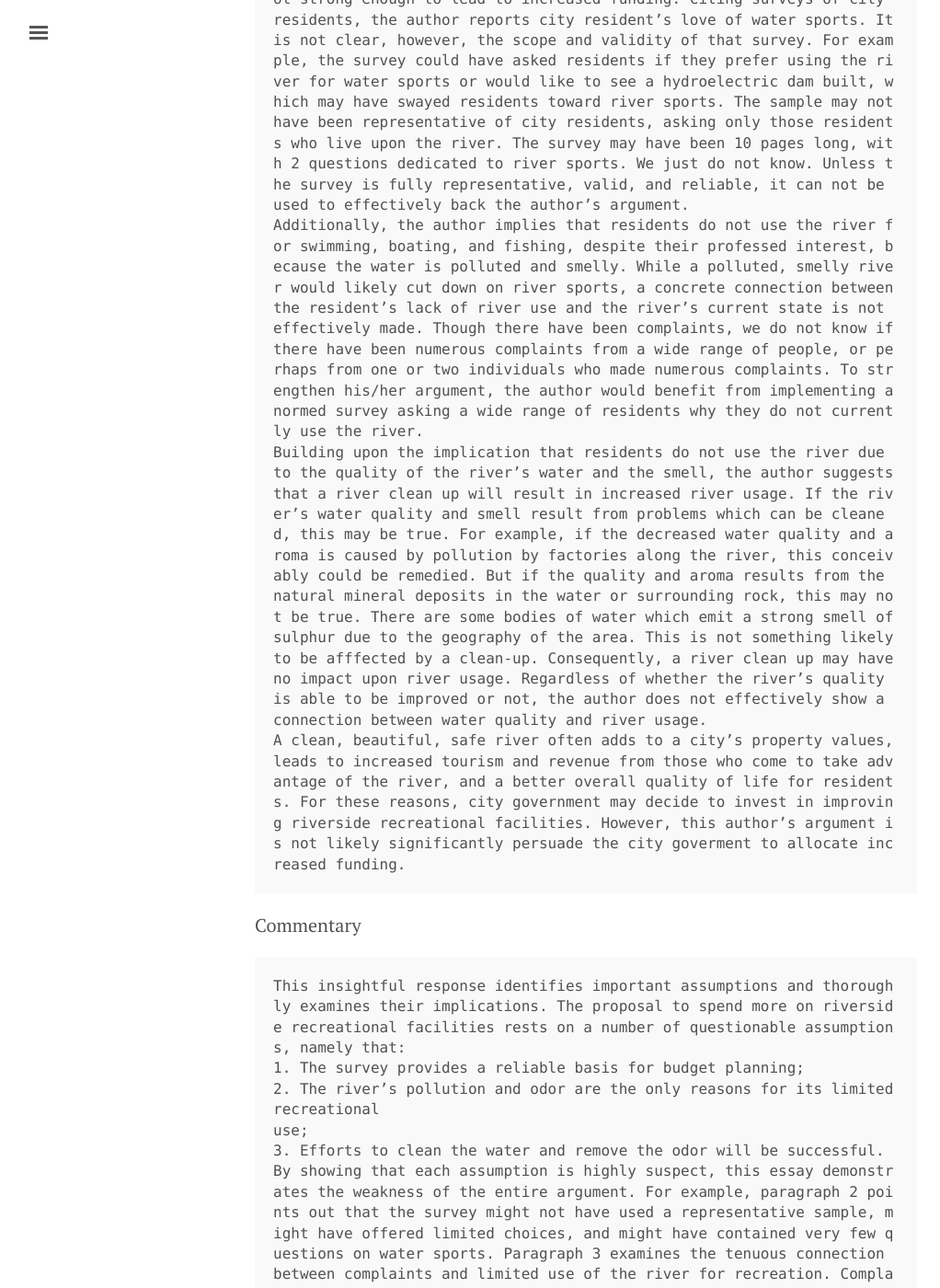
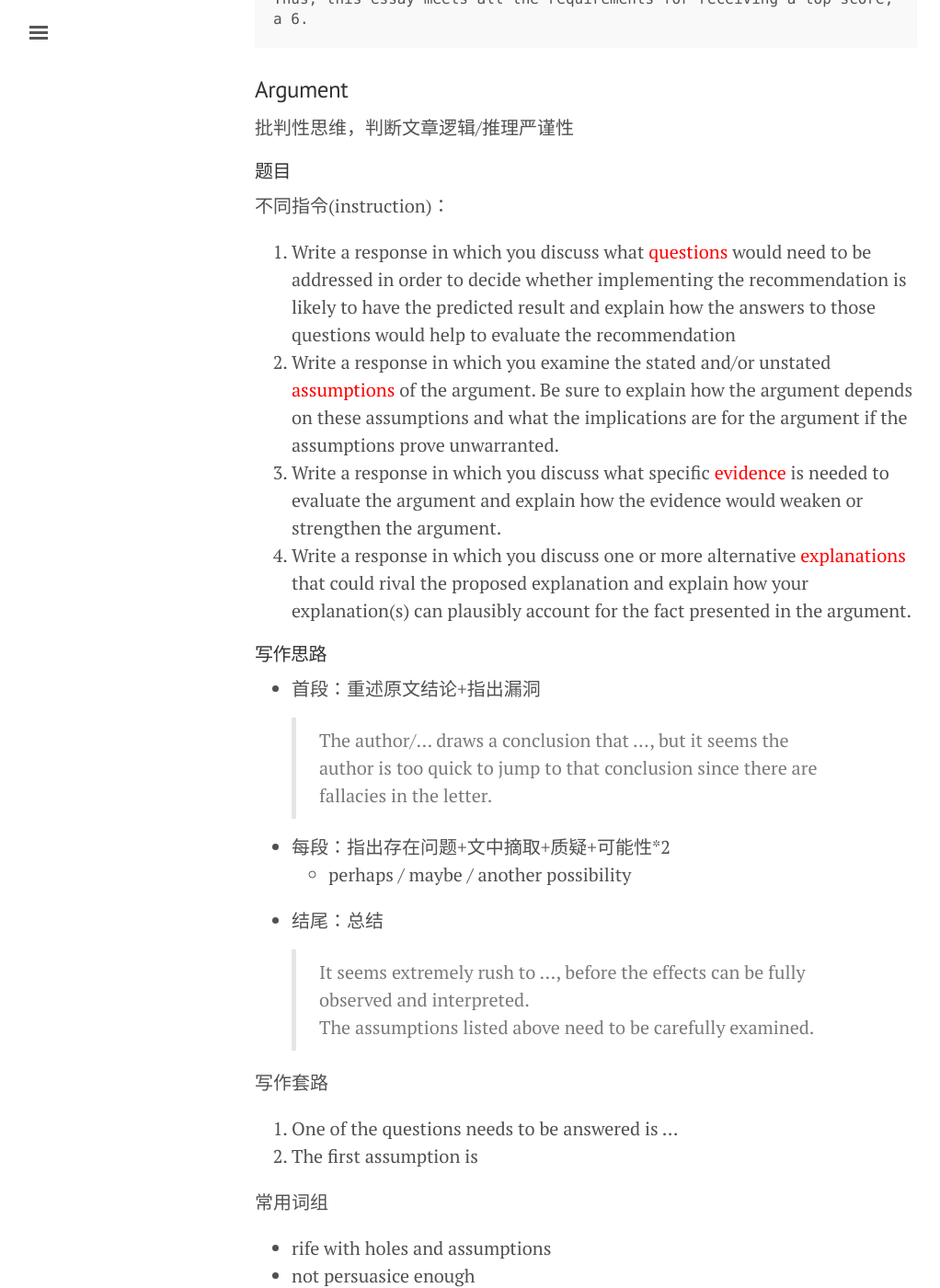
Before and after one commit to Ewenwan/chhzh123.github.io, a Jekyll site: the page built from _posts/2019-02-11-gre-og.md, in a window 1280 px wide and 1400 px high, scrolled down 4334 px. Shown: the whole window at 92% size, without its empty margins (3-1025 px from the left). Built offline with Jekyll 4.4.1, drawn with Linux system fonts in a browser that asks for light colours; nearby versions of some CDN libraries; comment, search, counter and statistics services are not loaded; some of the changed text lies outside the part shown.

Commit message:
[blog] Update GRE

```diff
--- a/_posts/2019-02-11-gre-og.md
+++ b/_posts/2019-02-11-gre-og.md
@@ -26,11 +26,43 @@ tags: abroad
 * WW QVQVQ
 * WW VQVQV
 
+## 填空
+### 题型与评分
+每个section共10题，包括三种题型
+* Reading Comprehension
+* Text Completion：5选1；2空3选1；3空3选1
+* Sentence Equivalence：6选2
+
+一般第一个部分题型稳定
+| 题型 | 文本填空 | 阅读 | 句子平衡 | 阅读 |
+| :-:  | :-: | :-: | :-: | :-: |
+| 题目数量 | 6 | 6 | 4 | 4 |
+| 题型数量 | 单空2<br/>双空3<br/>三空 | 短1(2)<br/>长1(4) | / | 单1(1)<br/>中1(3) |
+
+第二个section难度
+| 难度 | 对应分数 | 对应第一个section正确率 |
+| easy | 130-154 | 0-6 |
+| medium | 142-162 | 7-12 |
+| hard | 150-170 | 13-20 |
+
+填空的考察重点为**题干中寻证**，因此**同义信息**只会不断出现
+
+### 方法
+一个词感情色彩的褒贬好坏和一个词的趋势正负不一定等同
+* 如，改正(correct)错误是好事，但是动词的趋势是负的（不要错误）
+
+做五选一题一种取巧的方法是看趋势正负（并列结构）
+
+## 阅读
+每个section共10题
+
 ## 写作
 ### Issue
 论述文，赞同或不赞同观点
 
-Sample
+#### 题目及写作思路
+
+#### Sample
 > As people rely more and more on technology to solve problems, the ability of humans to think for themselves will surely deteriorate.<br/><br/>
 Discuss the extent to which you agree or disagree with the statement and explain your reasoning for the position you take. In developing and supporting your position, you should consider ways in which the statement might or might not hold true and explain how these considerations shape your position
 
@@ -54,7 +86,31 @@ Thus, this essay meets all the requirements for receiving a top score, a 6.
 ### Argument
 批判性思维，判断文章逻辑/推理严谨性
 
-Sample
+#### 题目
+不同指令(instruction)：
+1. Write a response in which you discuss what <font color="red">questions</font> would need to be addressed in order to decide whether implementing the recommendation is likely to have the predicted result and explain how the answers to those questions would help to evaluate the recommendation
+2. Write a response in which you examine the stated and/or unstated <font color="red">assumptions</font> of the argument. Be sure to explain how the argument depends on these assumptions and what the implications are for the argument if the assumptions prove unwarranted.
+3. Write a response in which you discuss what specific <font color="red">evidence</font> is needed to evaluate the argument and explain how the evidence would weaken or strengthen the argument.
+4. Write a response in which you discuss one or more alternative <font color="red">explanations</font> that could rival the proposed explanation and explain how your explanation(s) can plausibly account for the fact presented in the argument.
+
+#### 写作思路
+* 首段：重述原文结论+指出漏洞
+> The author/... draws a conclusion that ..., but it seems the author is too quick to jump to that conclusion since there are fallacies in the letter.
+* 每段：指出存在问题+文中摘取+质疑+可能性\*2
+	- perhaps / maybe / another possibility
+* 结尾：总结
+> It seems extremely rush to ..., before the effects can be fully observed and interpreted.<br/>
+The assumptions listed above need to be carefully examined.
+
+写作套路
+1. One of the questions needs to be answered is ...
+2. The first assumption is
+
+常用词组
+* rife with holes and assumptions
+* not persuasice enough
+
+#### Sample
 
 > In surveys Mason City residents rank water sports (swimming, boating, and fishing) among their favorite recreational activities. The Mason River flowing through the city is rarely used for these pursuits, however, and the city park department devotes little of its budget to maintaining riverside recreational facilities. For years there have been complaints from residents about the quality of the river’s water and the river’s smell. In response, the state has recently announced plans to clean up Mason River. Use of the river for water sports is, therefore, sure to increase. The city government should for that reason devote more money in this year’s budget to riverside recreational facilities.<br/><br/>
 Write a response in which you examine the stated and/or unstated assumptions of the argument. Be sure to explain how the argument depends on the assumptions and what the implications are if the assumptions prove unwarranted.
```
